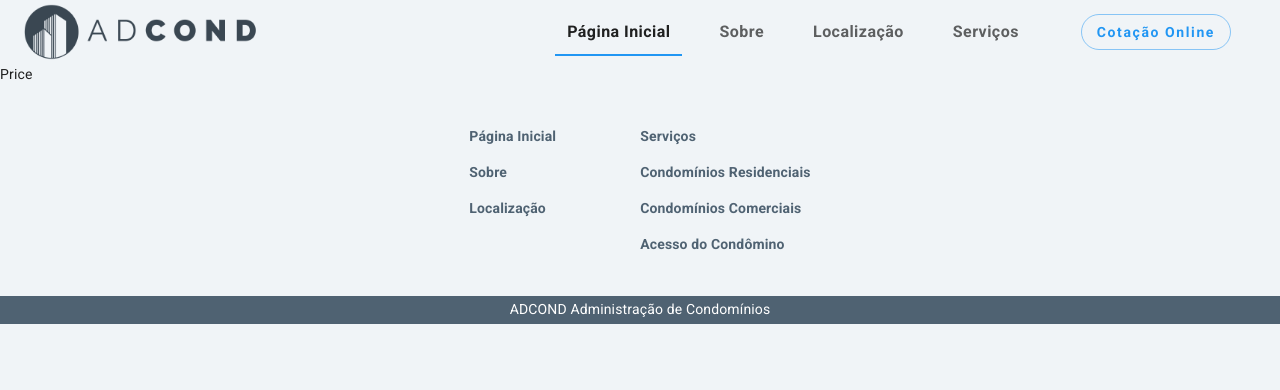
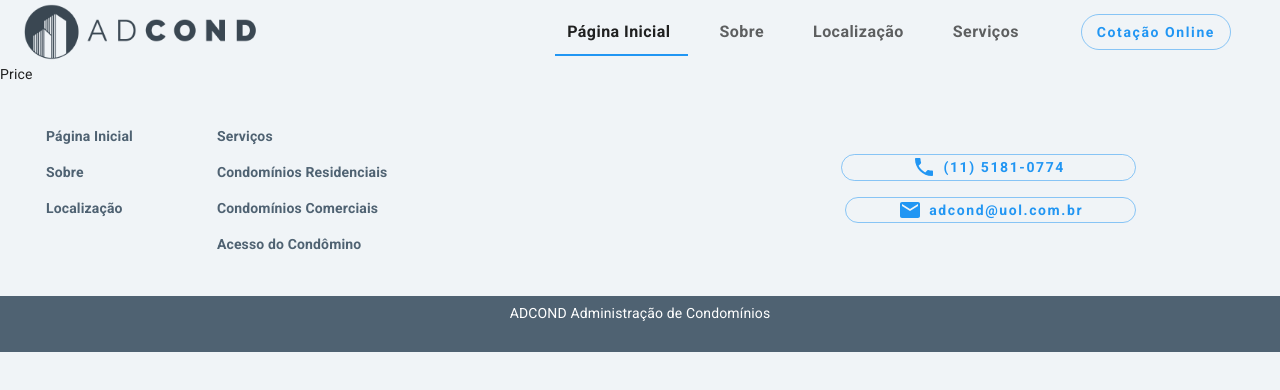
Before and after one commit to wscatao/adcond-adm, a React (Create React App) app: page /price in a window 1280 px wide. Shown: the top 390 px of the page. Built offline with nearby package versions, Linux system fonts and the light colour scheme.

Commit message:
Criado layout do Footer

```diff
--- a/src/components/ui/Footer.jsx
+++ b/src/components/ui/Footer.jsx
@@ -2,6 +2,10 @@ import React from 'react';
 import { makeStyles } from '@material-ui/core/styles';
 import Grid from '@material-ui/core/Grid';
 import Container from '@material-ui/core/Container';
+import Button from '@material-ui/core/Button';
+import PhoneIcon from '@material-ui/icons/Phone';
+import MailIcon from '@material-ui/icons/Mail';
+import Hidden from '@material-ui/core/Hidden';
 import { Link } from 'react-router-dom';
 
 const useStyles = makeStyles((theme) => ({
@@ -12,8 +16,8 @@ const useStyles = makeStyles((theme) => ({
     backgroundColor: theme.palette.common.texto,
     textAlign: 'center',
     color: 'white',
-    height: '2em',
-    padding: '0.2em',
+    minHeight: '4em',
+    padding: '0.5em',
   },
   links: {
     color: theme.palette.common.texto,
@@ -24,6 +28,21 @@ const useStyles = makeStyles((theme) => ({
   gridItem: {
     margin: '3em',
   },
+  outButtonNumber: {
+    ...theme.typography.outlinedButton,
+    padding: '0 5em',
+  },
+  outButtonEmail: {
+    ...theme.typography.outlinedButton,
+    padding: '0 3.7em',
+  },
+  buttonIcon: {
+    marginRight: '0.3em',
+  },
+  gridRight: {
+    paddingTop: '5em',
+    paddingRight: '10em',
+  },
 }));
 
 export default function Footer() {
@@ -31,7 +50,8 @@ export default function Footer() {
 
   return (
     <footer className={classes.footer}>
-      <Grid container justify="center">
+      <Grid container justify="space-around">
+        <Grid container xs={12} md={6}>
           <Grid Item className={classes.gridItem}>
             <Grid container direction="column" spacing={2}>
               <Grid item component={Link} to="/" className={classes.links}>
@@ -77,6 +97,38 @@ export default function Footer() {
             </Grid>
           </Grid>
         </Grid>
+        <Hidden smDown>
+          <Grid
+            container
+            alignItems="flex-end"
+            md={6}
+            direction="column"
+            spacing={2}
+            className={classes.gridRight}
+          >
+            <Grid item>
+              <Button
+                variant="outlined"
+                color="secondary"
+                className={classes.outButtonNumber}
+              >
+                <PhoneIcon className={classes.buttonIcon} />
+                (11) 5181-0774
+              </Button>
+            </Grid>
+            <Grid item>
+              <Button
+                variant="outlined"
+                color="secondary"
+                className={classes.outButtonEmail}
+              >
+                <MailIcon className={classes.buttonIcon} />
+                adcond@uol.com.br
+              </Button>
+            </Grid>
+          </Grid>
+        </Hidden>
+      </Grid>
       <Container disableGutters maxWidth="false" className={classes.footerF}>
         ADCOND Administração de Condomínios
       </Container>
```
Also changed, not shown: src/components/ui/Header.jsx (+11 -8 lines). Lines whose indentation alone changed are shown as unchanged.
